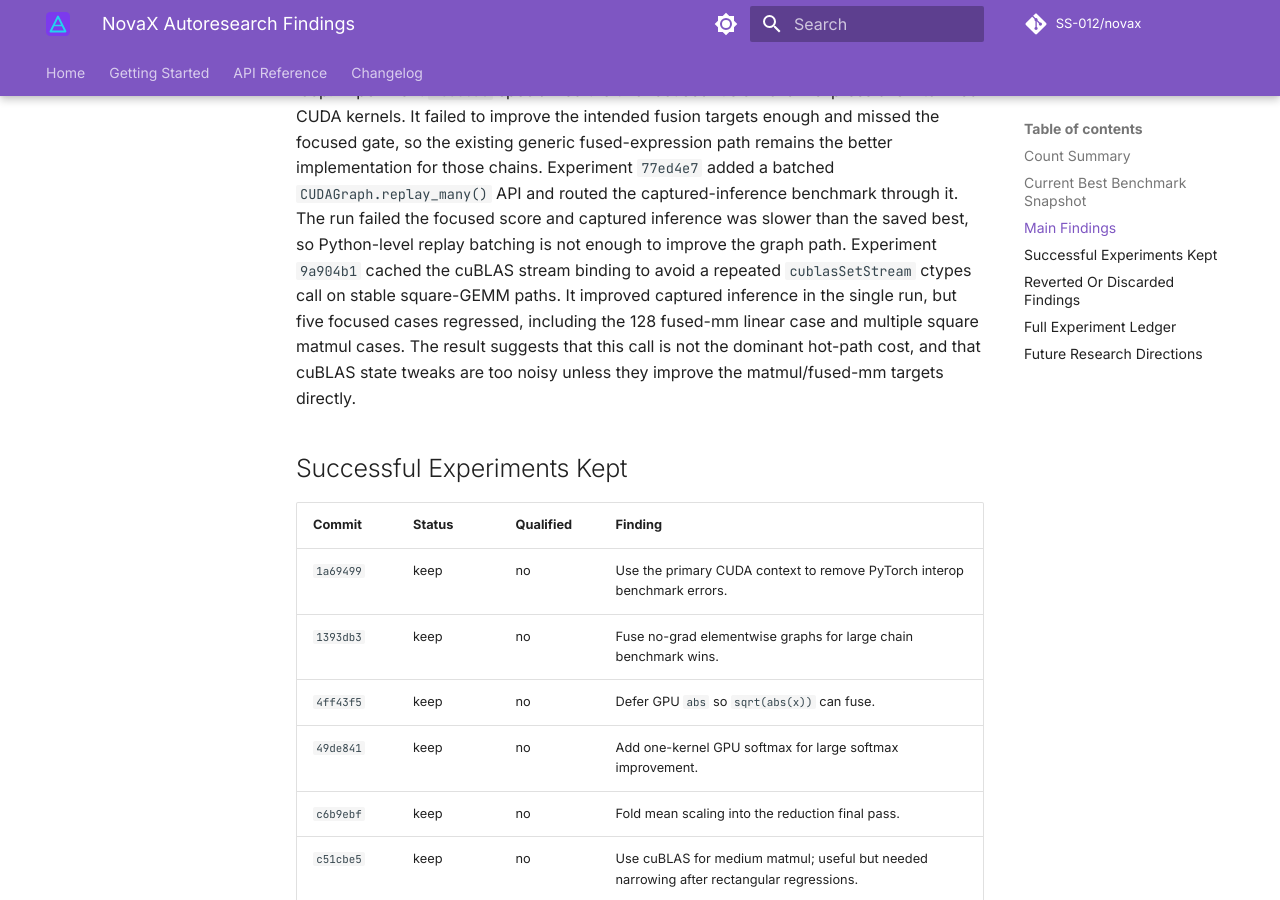
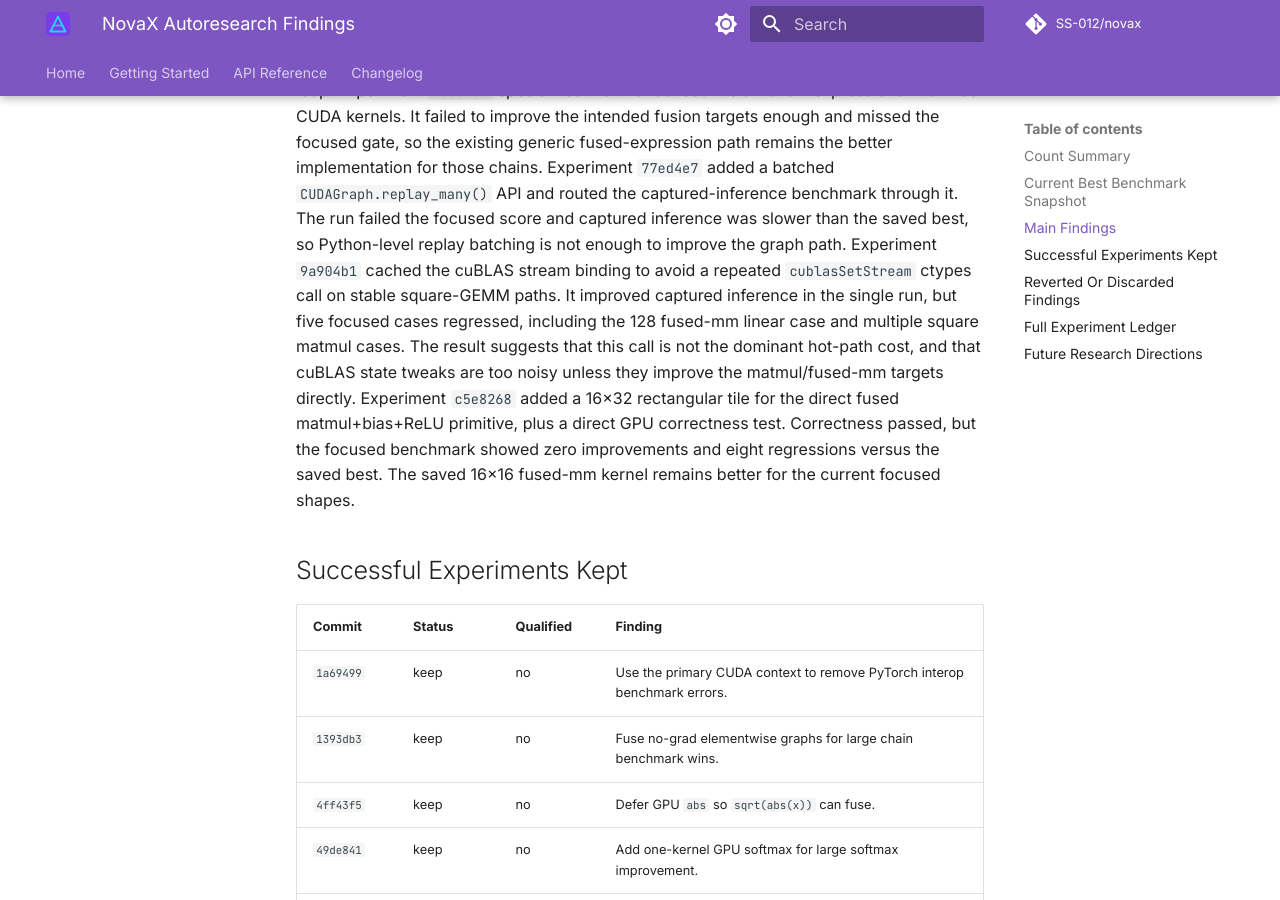
Before and after one commit to SS-012/novax, an MkDocs documentation site: the page built from docs/autoresearch-findings.md, in a window 1280 px wide and 900 px high, scrolled down 3348 px. Built offline with MkDocs 1.6.1 and Material for MkDocs 9.7.7, drawn with Linux system fonts in a browser that asks for light colours; comment, search, counter and statistics services are not loaded; the version menu is left out; some of the changed text lies outside the part shown.

Commit message:
docs: log rectangular fused matmul tile experiment

```diff
--- a/docs/autoresearch-findings.md
+++ b/docs/autoresearch-findings.md
@@ -151,6 +151,11 @@ inference in the single run, but five focused cases regressed, including the
 128 fused-mm linear case and multiple square matmul cases. The result suggests
 that this call is not the dominant hot-path cost, and that cuBLAS state tweaks
 are too noisy unless they improve the matmul/fused-mm targets directly.
+Experiment `c5e8268` added a 16x32 rectangular tile for the direct fused
+matmul+bias+ReLU primitive, plus a direct GPU correctness test. Correctness
+passed, but the focused benchmark showed zero improvements and eight
+regressions versus the saved best. The saved 16x16 fused-mm kernel remains
+better for the current focused shapes.
 
 ## Successful Experiments Kept
 
@@ -229,6 +234,7 @@ These experiments should not be retried in the same form.
 | `1086ca8` | discard | Specialized fixed kernels for the focused fusion chains did not improve fusion enough and failed the focused gate. |
 | `77ed4e7` | discard | Batched CUDA graph replay in Python did not improve captured inference and failed the focused score gate. |
 | `9a904b1` | discard | Cached cuBLAS stream binding improved captured inference only, while regressing five focused cases. |
+| `c5e8268` | discard | A 16x32 rectangular fused-mm tile passed correctness but produced zero focused improvements and eight regressions. |
 
 ## Full Experiment Ledger
 
@@ -302,6 +308,7 @@ These experiments should not be retried in the same form.
 | `1086ca8` | discard | no | 2 | 3 | 0 | -826.233543 | 0.706146 | Specialized focused fusion-chain kernels did not improve fusion enough and failed focused gate. |
 | `77ed4e7` | discard | no | 2 | 2 | 0 | -192.839153 | 0.696145 | Batched cuda graph replay API did not improve capture and failed focused research score. |
 | `9a904b1` | discard | no | 1 | 5 | 0 | -4158.420902 | 0.688372 | Cached cuBLAS stream binding improved captured inference but regressed five focused cases including fused-mm and matmul. |
+| `c5e8268` | discard | no | 0 | 8 | 0 | -3943.210591 | 0.728258 | Rectangular 16x32 fused matmul tile failed to improve focused baseline and regressed fused-mm and matmul cases. |
 
 ## Future Research Directions
 
```
Also changed, not shown: other parts of docs/autoresearch-findings.md (+4 -4 lines), papers/2026-05-30-frontier-gpu-optimization.md (+6 -0 lines).
